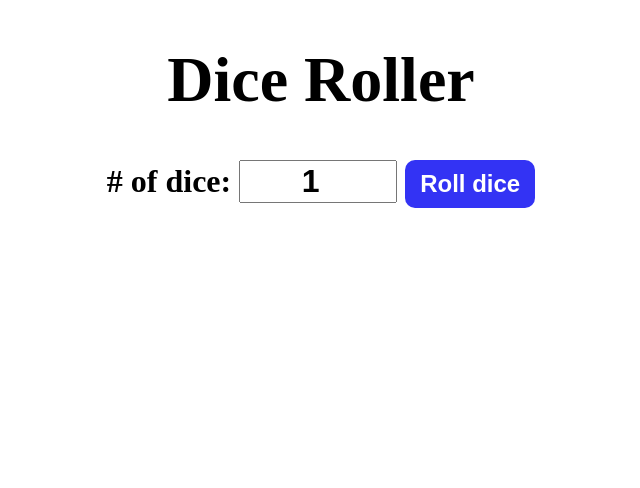
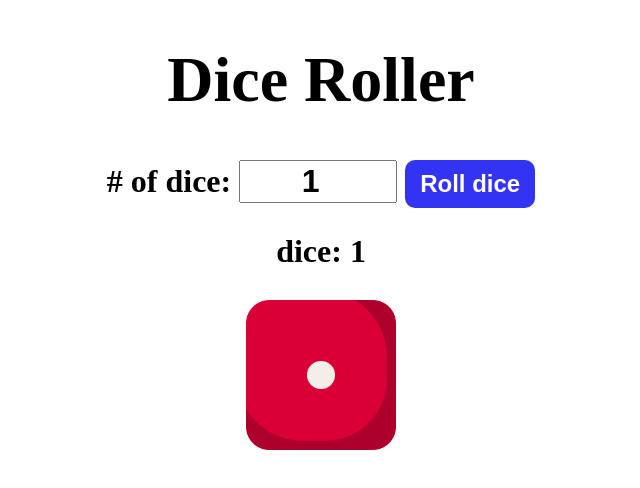
Before and after one commit to ErioedMilano/JavaScript-Basics, a website: page DiceRollerProgram/dice.html in a window 1280 px wide. Both pictures are taken after a click on the button "Roll dice". Shown: the whole page, without its empty margins (319-959 px from the left). Drawn offline with Linux system fonts and the light colour scheme.

Commit message:
Les 21 DiceRollerProgram final

```diff
--- a/DiceRollerProgram/dice.css
+++ b/DiceRollerProgram/dice.css
@@ -28,5 +28,12 @@ input{
     width: 150px;
     text-align: center;
     font-weight: bold;
+}
 
+#diceResult{
+    margin: 25px;
 }
+#diceImages img{
+    width: 150px;
+    margin: 5px;
+}
--- a/DiceRollerProgram/dice.js
+++ b/DiceRollerProgram/dice.js
@@ -0,0 +1,18 @@
+// Dice Roller Program
+
+function rollDice() {
+
+    const numOfDice = document.getElementById("diceInput").value;
+    const diceResult = document.getElementById("diceResult");
+    const diceImages = document.getElementById("diceImages");
+    const values = [];
+    const images = [];
+
+    for (let i = 0; i < numOfDice; i++){
+        const value = Math.floor(Math.random() * 6) + 1;
+        values.push(value);
+        images.push(`<img src="images/dice${value}.png" alt="dice:${value}" >`);
+    }
+    diceResult.textContent = `dice: ${values.join(", ")}`
+    diceImages.innerHTML = images.join("");
+}
```
Also changed, not shown: DiceRollerProgram/dice.html (+1 -1 lines), RandomPasswordGenerator/password.html (added, +10 -0 lines), DiceRollerProgram/images/dice1.png (renamed from images/dice1.png), DiceRollerProgram/images/dice2.png (renamed from images/dice2.png), DiceRollerProgram/images/dice3.png (renamed from images/dice3.png), DiceRollerProgram/images/dice4.png (renamed from images/dice4.png), DiceRollerProgram/images/dice5.png (renamed from images/dice5.png), DiceRollerProgram/images/dice6.png (renamed from images/dice6.png), RandomPasswordGenerator/password.css (added), RandomPasswordGenerator/password.js (added).
